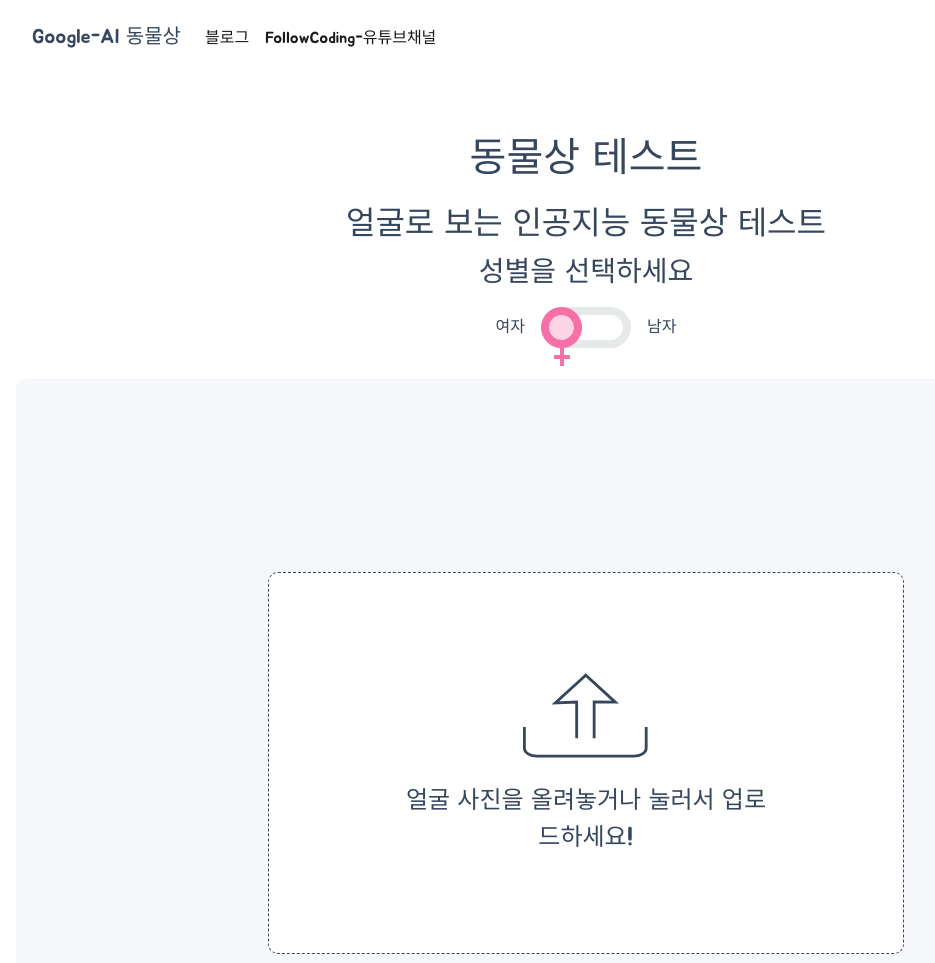
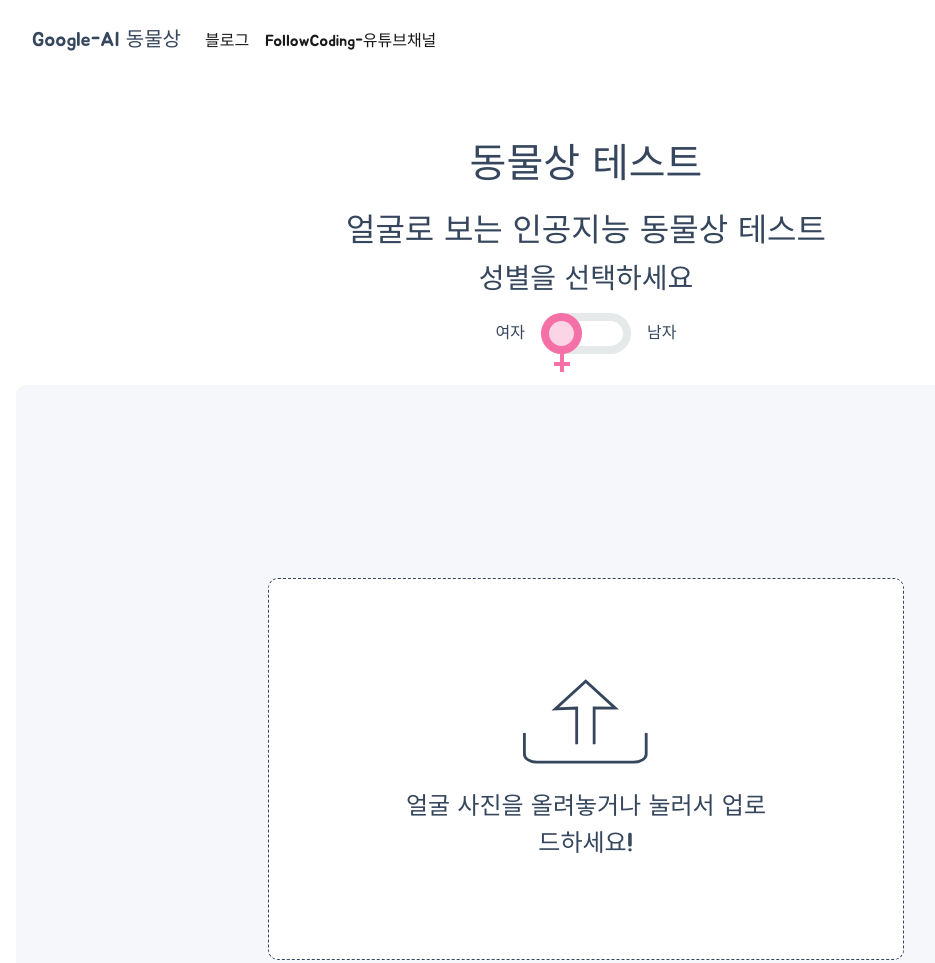
Before and after one commit to FollowCoding/animalface, a plain HTML site: page index.html in a window 1280 px wide. Shown: the top 963 px of the page, without its empty margins (54-989 px from the left). Drawn offline with nearby package versions, Linux system fonts and the light colour scheme; a script that the page names is missing.

Commit message:
domain commit

```diff
--- a/style.css
+++ b/style.css
@@ -121,7 +121,7 @@ body {
 }
 
 .navbar-light .navbar-brand {
-  line-height: 1.68;
+  line-height: 1.99;
   text-align: left;
   color: #35465d;
 }
```
